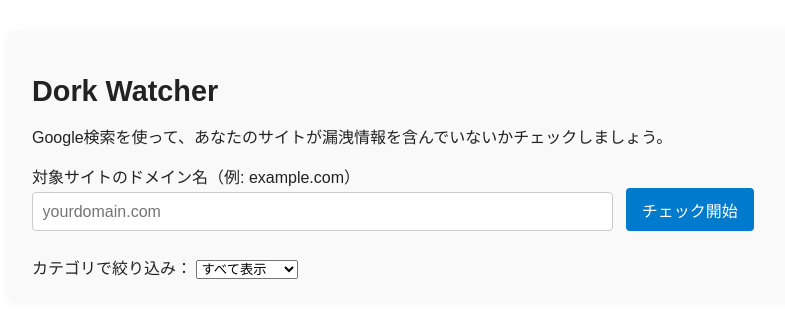
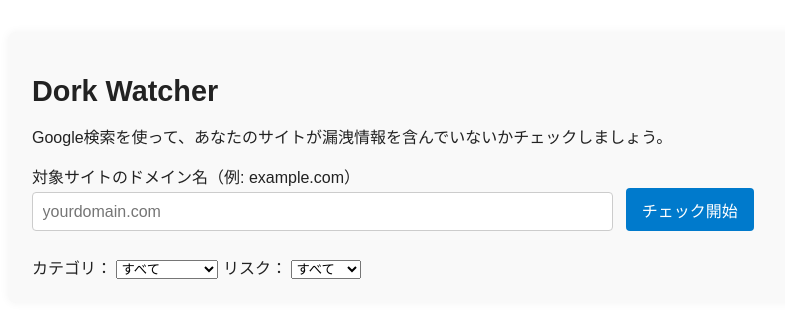
Before and after one commit to ipusiron/dork-watcher, a plain HTML site: page index.html in a window 1280 px wide. Shown: the whole page, without its empty margins (208-993 px from the left). Drawn offline with Linux system fonts and the light colour scheme.

Commit message:
カテゴリーにリスクを追加し、複合的なフィルタリングできるようにした

```diff
--- a/index.html
+++ b/index.html
@@ -1,37 +1,47 @@
 <!DOCTYPE html>
 <html lang="ja">
   <head>
-  <meta charset="UTF-8">
+    <meta charset="UTF-8" />
     <title>Dork Watcher</title>
-  <meta name="viewport" content="width=device-width, initial-scale=1.0">
-  <link rel="stylesheet" href="style.css">
+    <meta name="viewport" content="width=device-width, initial-scale=1.0" />
+    <link rel="stylesheet" href="style.css" />
   </head>
   <body>
     <div class="container">
       <h1>Dork Watcher</h1>
-    <p>Google検索を使って、あなたのサイトが漏洩情報を含んでいないかチェックしましょう。</p>
+      <p>
+        Google検索を使って、あなたのサイトが漏洩情報を含んでいないかチェックしましょう。
+      </p>
 
       <div class="input-section">
-      <label for="siteUrl">対象サイトのドメイン名（例: example.com）</label><br>
-      <input type="text" id="siteUrl" placeholder="yourdomain.com">
+        <label for="siteUrl">対象サイトのドメイン名（例: example.com）</label
+        ><br />
+        <input type="text" id="siteUrl" placeholder="yourdomain.com" />
         <button onclick="generateDorks()">チェック開始</button>
       </div>
 
       <div class="filter-section">
-      <label for="categoryFilter">カテゴリで絞り込み：</label>
+        <label for="categoryFilter">カテゴリ：</label>
         <select id="categoryFilter" onchange="generateDorks()">
-        <option value="all">すべて表示</option>
+          <option value="all">すべて</option>
           <option value="ファイル漏洩">ファイル漏洩</option>
           <option value="管理系">管理系</option>
           <option value="情報ワード">情報ワード</option>
           <option value="その他">その他</option>
+        </select>
+
+        <label for="riskFilter">リスク：</label>
+        <select id="riskFilter" onchange="generateDorks()">
+          <option value="all">すべて</option>
+          <option value="high">High</option>
+          <option value="medium">Medium</option>
+          <option value="low">Low</option>
         </select>
       </div>
 
       <div id="results" class="results-section">
         <!-- Dorkの検索結果がここに出力される -->
       </div>
-
     </div>
 
     <script src="dorks.js"></script>
--- a/script.js
+++ b/script.js
@@ -1,6 +1,7 @@
 function generateDorks() {
   const site = document.getElementById("siteUrl").value.trim();
   const category = document.getElementById("categoryFilter").value;
+  const risk = document.getElementById("riskFilter").value;
   const resultsDiv = document.getElementById("results");
 
   resultsDiv.innerHTML = "";
@@ -10,9 +11,17 @@
     return;
   }
 
-  const filtered = (category === "all")
-    ? dorks
-    : dorks.filter(d => d.category === category);
+  // カテゴリとリスクの両方でANDフィルタリング
+  const filtered = dorks.filter(dork => {
+    const matchCategory = (category === "all" || dork.category === category);
+    const matchRisk = (risk === "all" || dork.risk === risk);
+    return matchCategory && matchRisk;
+  });
+
+  if (filtered.length === 0) {
+    resultsDiv.innerHTML = "<p>該当するDorkはありません。</p>";
+    return;
+  }
 
   filtered.forEach(dork => {
     const fullQuery = `site:${site} ${dork.query}`;
```
Lines whose indentation alone changed are shown as unchanged.
